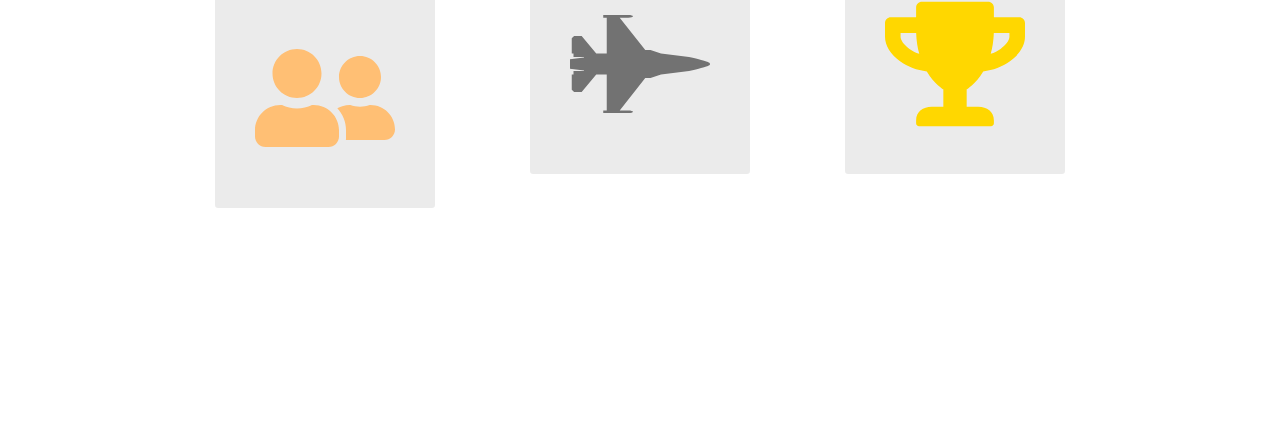
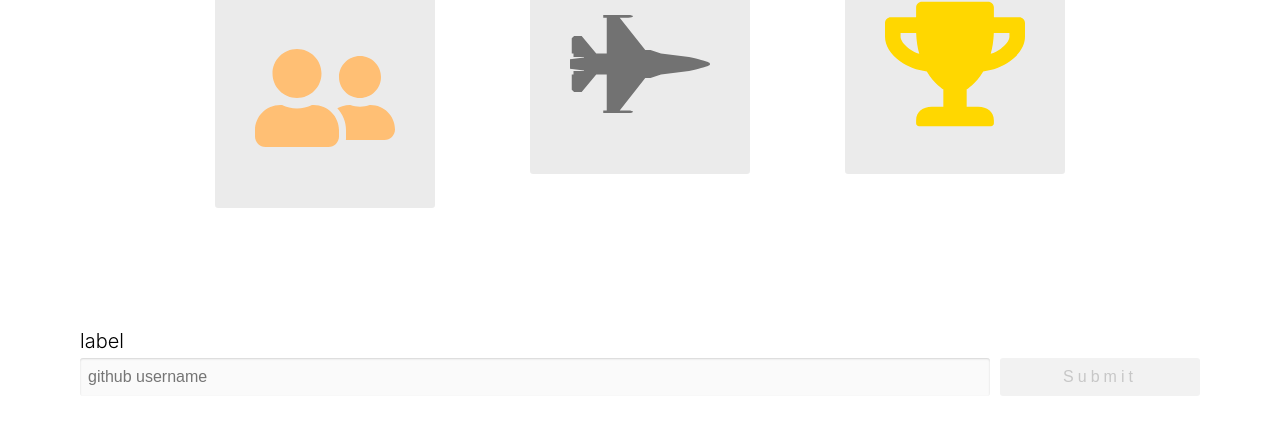
Before and after one commit to MarcinPietkiewicz/github-compare, a React app: page / in a window 1280 px wide. Shown: the part 312-746 px from the top of the page. Built offline with nearby package versions, Linux system fonts and the light colour scheme.

Commit message:
Added input field and submit button styling and functionality

```diff
--- a/app/components/Compare.js
+++ b/app/components/Compare.js
@@ -1,6 +1,6 @@
 import React from 'react'
 import { FaUserFriends, FaFighterJet, FaTrophy} from 'react-icons/fa'
-
+import PropTypes from 'prop-types'
 
 function Instructions(){
     return (
@@ -28,8 +28,64 @@ function Instructions(){
     )
 }
 
+class PlayerInput extends React.Component {
+    constructor(props) {
+        super(props)
+
+    this.state = {
+        username: ''
+    }
+    this.handleSubmit = this.handleSubmit.bind(this)
+    this.handleChange = this.handleChange.bind(this)
+}
+    handleSubmit(event) {
+        event.preventDefault()
+        this.props.onSubmit(this.state.username)
+}
+
+    handleChange(event){
+        this.setState({
+            username: event.target.value
+        })
+    }
+
+    render() {
+        return (
+
+            <form className='column player' onSubmit={this.handleSubmit}>
+                <label htmlFor="username" className="player-label">
+                    {this.props.label}
+                </label>
+                <div className="row player-inputs">
+                    <input
+                        type="text"
+                        id="username"
+                        className="input-light"
+                        placeholder="github username"
+                        autoComplete='off'
+                        value={this.state.username}
+                        onChange={this.handleChange}
+                    />
+                    <button
+                    className="btn dark-btn"
+                    type="submit"
+                    disabled={!this.state.username}
+                    >
+                        Submit
+                    </button>
+                </div>
+
+            </form>
+
+        )
+    }
+}
 
 
+PlayerInput.propTypes = {
+    onSubmit: PropTypes.func.isRequired,
+    label: PropTypes.string.isRequired
+}
 
 export default class Compare extends React.Component {
     render(){
@@ -37,6 +93,8 @@ export default class Compare extends React.Component {
             <React.Fragment>
                  <Instructions />
 
+                 <PlayerInput label="label" onSubmit={value => console.log('value!', value)}/>
+
             </React.Fragment>
 
 
--- a/app/index.css
+++ b/app/index.css
@@ -147,3 +147,71 @@ li{
     padding:40px;
     border-radius:3px;
 }
+
+
+.column {
+    display: flex;
+    flex-direction: column;
+}
+
+.row {
+    display: flex;
+    flex-direction: row;
+
+}
+
+.player {
+    flex: 1;
+    margin:0 20px;
+    padding:10px;
+}
+
+.player-label {
+    font-size: 20px;
+    margin: 5px 0;
+    font-weight: 300
+}
+
+.player-inputs input {
+    padding: 8px;
+    font-size: 16px;
+    flex: 2;
+    border-radius: 3px;
+    border: none;
+    box-shadow: inset 0 1px 2px rgba(0,0,0,0.15);
+}
+
+.player-inputs .input-light {
+    background: rgba(0,0,0,0.02);
+}
+
+.player-inputs button {
+    flex: 1;
+    margin-left:10px;
+}
+
+.btn {
+    padding:10px;
+    text-decoration: uppercase;
+    letter-spacing: .25em;
+    border-radius: 3px;
+    border:none;
+    font-size:16px;
+    display:flex;
+    justify-content:center;
+    align-items:center;
+    cursor:pointer;
+    text-decoration:none;
+    max-width: 200px;
+}
+
+.dark-btn{
+    color:#e6e6e6;
+    background: #141414;
+
+}
+
+.dark-btn:disabled{
+    background: #f2f2f2;
+    color:#c7c7c7;
+}
```
